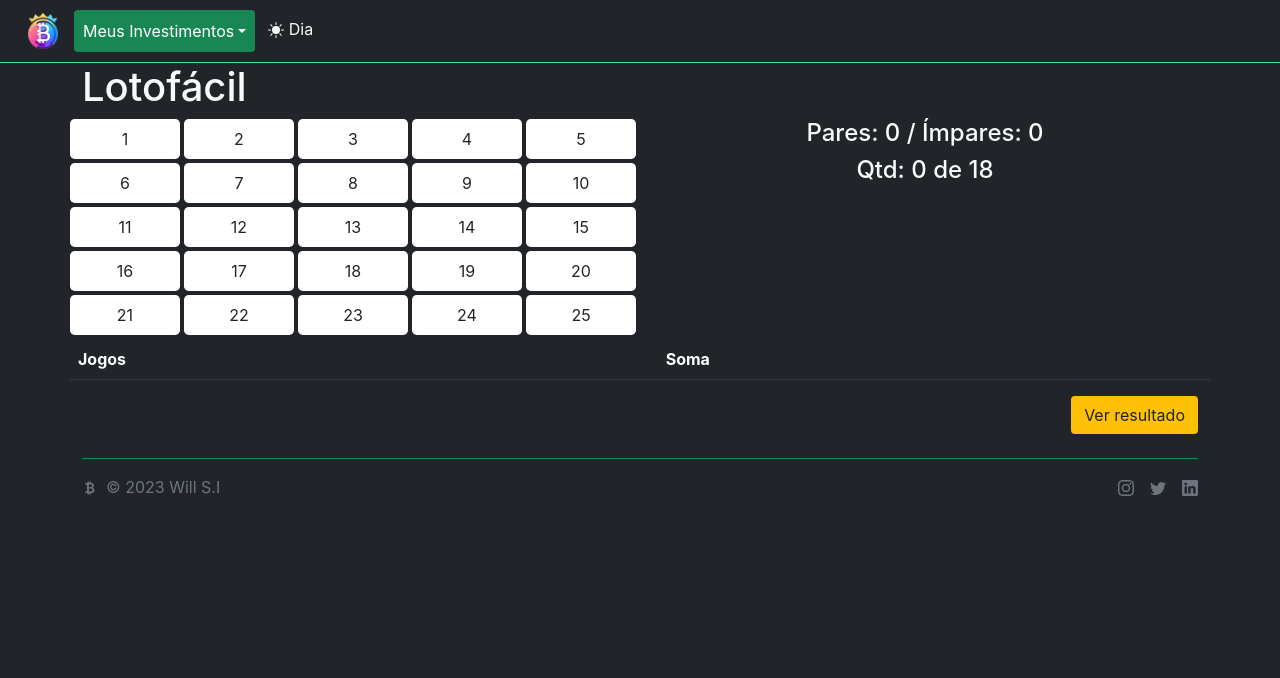
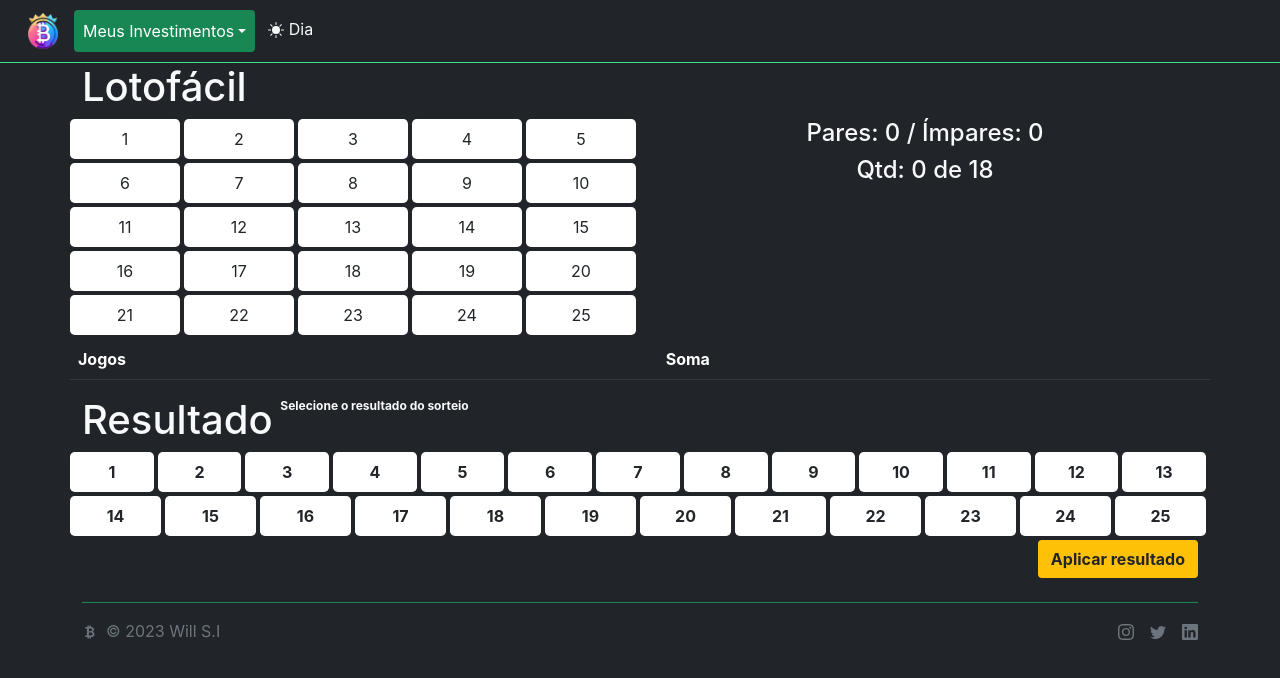
Before and after one commit to demaroto/balancecrypto, a React (Create React App) app: page /lotofacil in a window 1280 px wide. Shown: the top 678 px of the page. Built offline with nearby package versions, Linux system fonts and the light colour scheme.

Commit message:
add sorteados

```diff
--- /dev/null
+++ b/src/components/QuadoNumerosSorteados.js
@@ -0,0 +1,49 @@
+import React from 'react';
+import { getNumerosSorteados, setNumerosSorteados } from '../services/lotofacil';
+
+const QuadoNumerosSorteados = ({inicio, fim, retornar, classesQuadro, classesNumero}) => {
+
+    const changeNum = (e, i) => {
+        const sorteados = getNumerosSorteados()
+        if (sorteados.includes(i)) {
+            const numeros = sorteados.filter(s => s !== i)
+            e.target.classList.remove('bg-warning');
+            e.target.classList.add('bg-white');
+            setNumerosSorteados(numeros)
+        }else{
+            if (sorteados.length < 15) {
+                const numeros = sorteados
+                numeros.push(i)
+                e.target.classList.remove('bg-white');
+                e.target.classList.add('bg-warning');
+                setNumerosSorteados(numeros)
+            }
+        }
+
+        retornar(i, 15)
+    }
+
+
+
+
+
+    const getClassName = (i) => {
+        const sorteados = getNumerosSorteados()
+
+        return sorteados.includes(i) ? 'bg-warning' : 'bg-white'
+    }
+    const renderizaQuadro = () => {
+        const result = [];
+        for (let i = inicio; i <= fim; i++) {
+            result.push(i)
+        }
+        return result;
+    }
+    return (
+       <div className={`${classesQuadro}`}>
+            {renderizaQuadro().map(i => <div className={`${classesNumero} ${getClassName(i)}`} key={i} style={{cursor: 'pointer'}} onClick={(e) => changeNum(e, i)}>{i}</div>)}
+        </div>
+    );
+}
+
+export default QuadoNumerosSorteados;
--- a/src/pages/lotofacil/index.js
+++ b/src/pages/lotofacil/index.js
@@ -2,9 +2,10 @@ import React, { useEffect, useState } from 'react';
 import { useSelector } from 'react-redux'
 import LinkListComponent from '../../components/LinkList.Component';
 import QuadoNumeros from '../../components/QuadoNumeros';
-import { setNumeros, getNumeros, setNumeroFixo, getFixoNumero } from '../../services/lotofacil';
+import { setNumeros, getNumeros, setNumeroFixo, getFixoNumero, getNumerosSorteados } from '../../services/lotofacil';
 import ModalNumeros from '../../components/ModalNumeros';
 import FooterComponent from '../../components/Footer.Component';
+import QuadoNumerosSorteados from '../../components/QuadoNumerosSorteados';
 
 const Index = () => {
     const theme = useSelector((state) => state.theme.value)
@@ -109,6 +110,13 @@ const Index = () => {
         }
     }
 
+    const changeNumerosSorteado = (num, total) => {
+        const sorteados = getNumerosSorteados()
+        if (sorteados.length === total) {
+           console.log(sorteados)
+        }
+    }
+
     useEffect(() => {
         changeImpares()
         montaJogos()
@@ -153,8 +161,19 @@ const Index = () => {
                         </tbody>
                     </table>
                 </div>
+                <div className="row">
+                <div className='col-12'>
+                        <div className='d-flex'>
+                            <h1 className={`text-${themeText}`}>Resultado</h1>
+                            <span className={`badge text-${themeText}`}>Selecione o resultado do sorteio</span>
+                        </div>
+                        <QuadoNumerosSorteados inicio={1} fim={13} retornar={(num, t) => changeNumerosSorteado(num, t)} classesNumero={`text-${theme} p-2 mb-1 me-1 col rounded-3 text-center fw-bold`} classesQuadro={`row`} />
+                        <QuadoNumerosSorteados inicio={14} fim={25} retornar={(num, t) => changeNumerosSorteado(num, t)} classesNumero={`text-${theme} p-2 col mb-1 me-1 col rounded-3 text-center fw-bold`} classesQuadro={`row`} />
+
+                    </div>
+                </div>
                 <div class="d-flex justify-content-end">
-                    <button type="button" className='btn bg-warning' onClick={() => alert('Gerar resultado')}>Ver resultado</button>
+                    <button type="button" className='btn bg-warning fw-bold' onClick={() => alert('Gerar resultado')}>Aplicar resultado</button>
                 </div>
                 <FooterComponent />
             </main>
--- a/src/services/lotofacil.js
+++ b/src/services/lotofacil.js
@@ -26,4 +26,18 @@ const setNumeroFixo = (numero) => {
     localStorage.setItem('numero_fixo', JSON.stringify(numero))
 }
 
-export { getNumeros, setNumeros, getFixoNumero, setNumeroFixo }
+const setNumerosSorteados = (numeros) => {
+    localStorage.setItem('numeros_sorteados', JSON.stringify(numeros))
+}
+
+const getNumerosSorteados = () => {
+    const numero = localStorage.getItem('numeros_sorteados');
+    if (!numero) {
+        return [];
+    }
+    const result = numero ? JSON.parse(numero) : [];
+    const res = Array.isArray(result) ? result : JSON.parse(result)
+    return res
+}
+
+export { getNumeros, setNumeros, getFixoNumero, setNumeroFixo, setNumerosSorteados, getNumerosSorteados }
```
